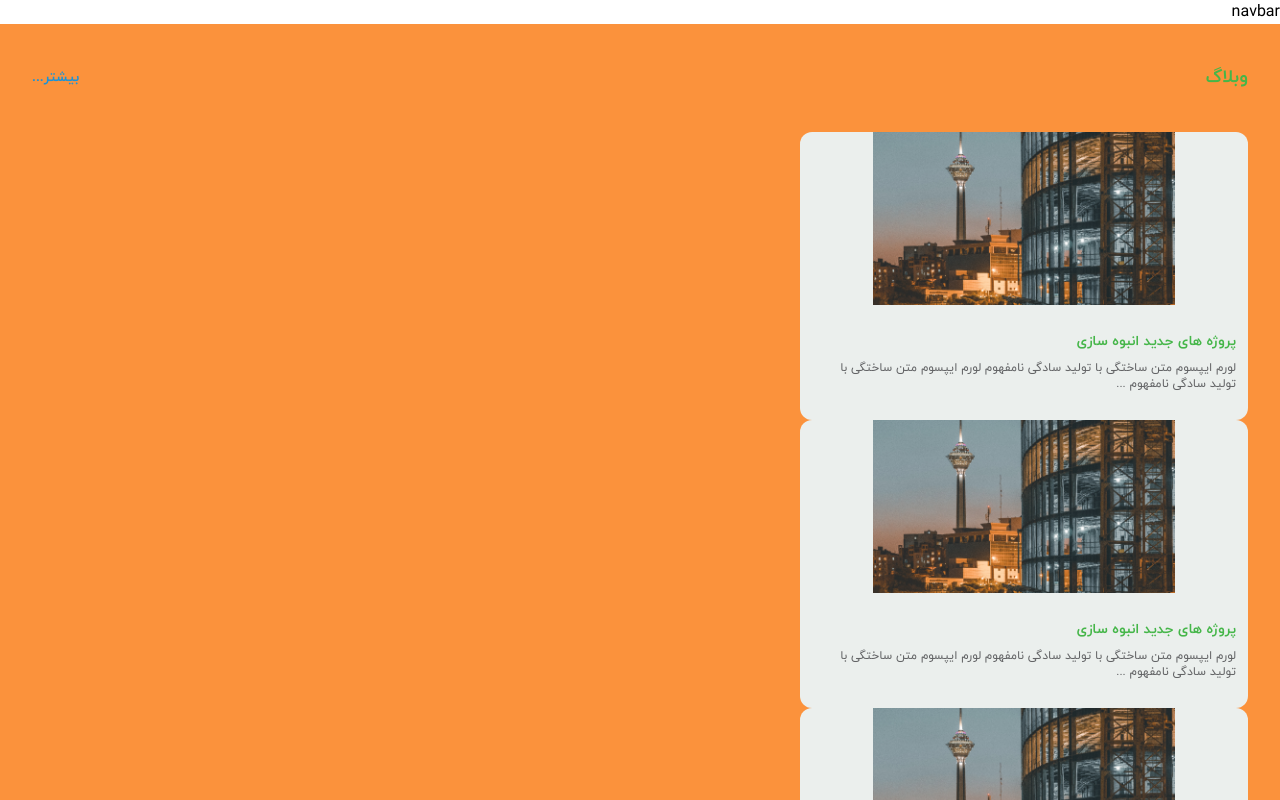
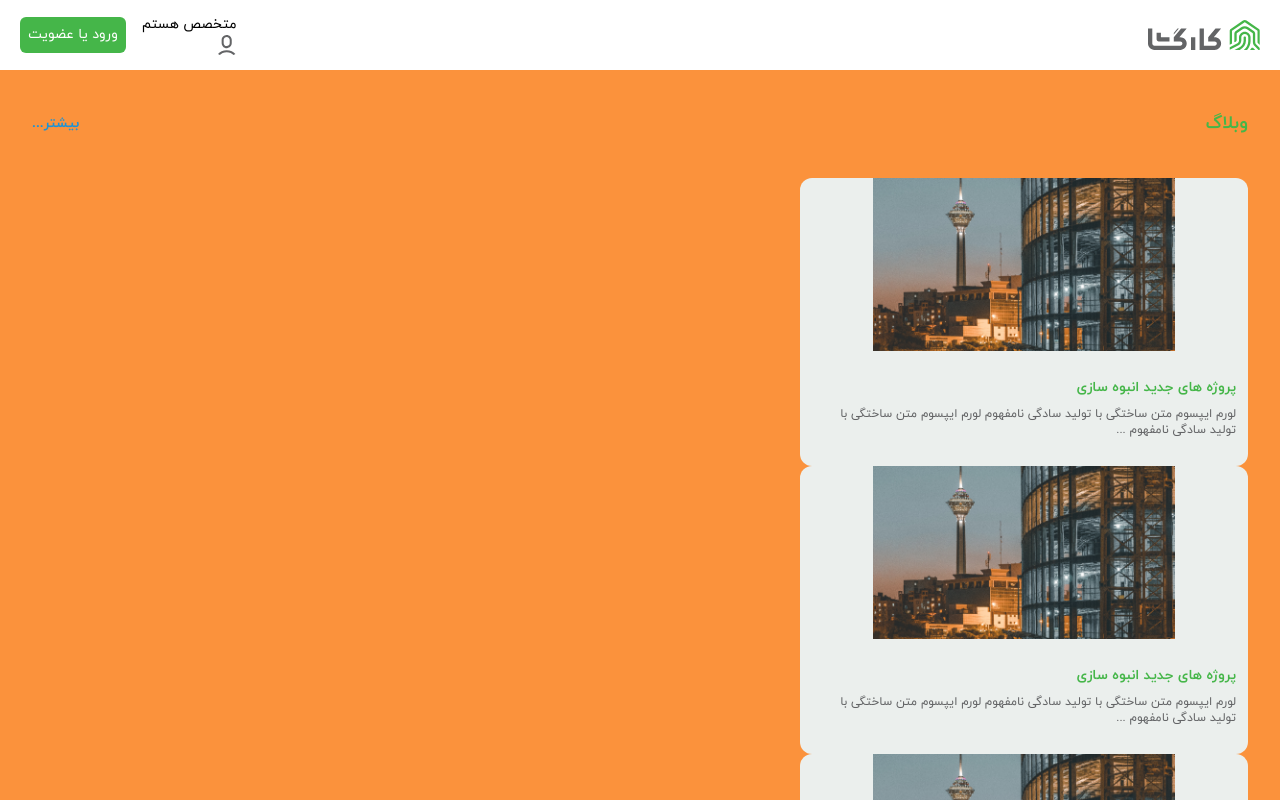
Before and after one commit to AfwebMaker/K-Landing, a React (Create React App) app: page / in a window 1280 px wide. Shown: the top 800 px of the page. Built offline with nearby package versions, Linux system fonts and the light colour scheme.

Commit message:
start header

```diff
--- /dev/null
+++ b/src/layout/Header/Header.js
@@ -0,0 +1,28 @@
+import React from 'react'
+//assets
+import KargoshaLogo from '../../assets/images/header/Kargosha-Logo.svg'
+import person from '../../assets/images/header/person.svg'
+
+function Header() {
+  return (
+    <header className='w-full fcc' >
+      <nav className='maxLayout flex justify-between items-center w-full h-[70px] py-5 mx-5'>
+        <div className='h-full'>
+          <img className='h-full' src={KargoshaLogo} alt="لوگو کارگشا" />
+        </div>
+
+        <div className='fcc text-sm'>
+          <div className='ml-4'>
+            <span>متخصص هستم</span>
+            <img src={person} alt="ایکون شخص" />
+          </div>
+          <button className='bg-color-font-3 rounded-md text-white p-2'>
+            ورود یا عضویت
+          </button>
+        </div>
+      </nav>
+    </header>
+  )
+}
+
+export default Header
--- a/src/layout/Layout.js
+++ b/src/layout/Layout.js
@@ -2,16 +2,18 @@ import React from 'react';
 //components
 import Routers from '../routes/Routes';
 import Footer from './footer/Footer';
+import Header from './Header/Header';
 
 const Layout = () => {
 
     return (
         <div>
-            {/* navbar */}
-            <div>navbar</div>
+            {/* Header */}
+            <Header />
+            {/* Routers */}
             <Routers />
             {/* footer */}
-            <Footer/>
+            <Footer />
         </div>
     );
 };
--- a/src/pages/Home.js
+++ b/src/pages/Home.js
@@ -3,8 +3,9 @@ import React from 'react'
 import Weblog from '../components/Home/weblog/Weblog.js'
 
 export const Home = () => {
+
   return (
-    <div className='bg-orange-400'>
+    <div className='bg-orange-400 '>
         <Weblog/>
     </div>
   )
```
Also changed, not shown: src/assets/images/header/Kargosha-Logo.svg (added), src/assets/images/header/person.svg (added).
